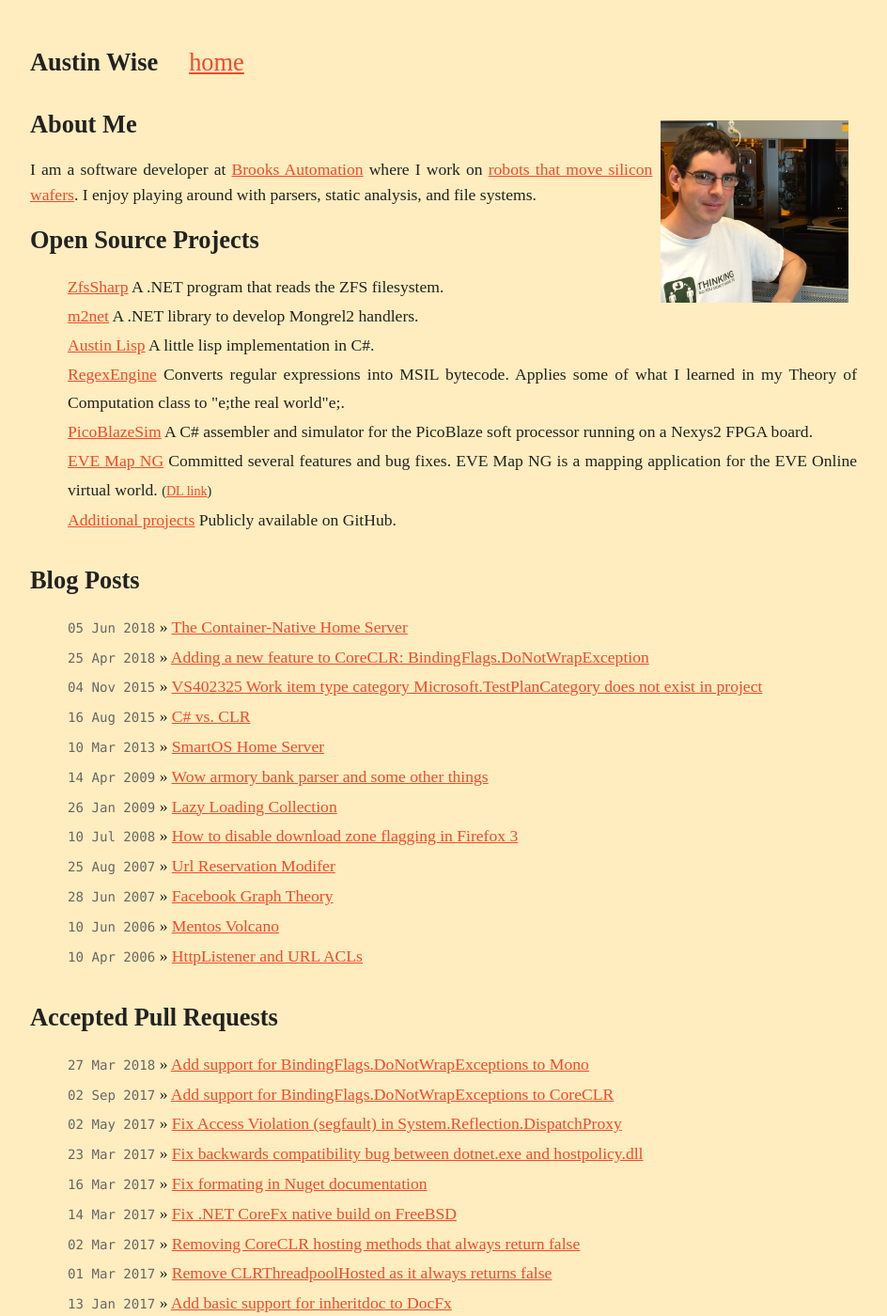
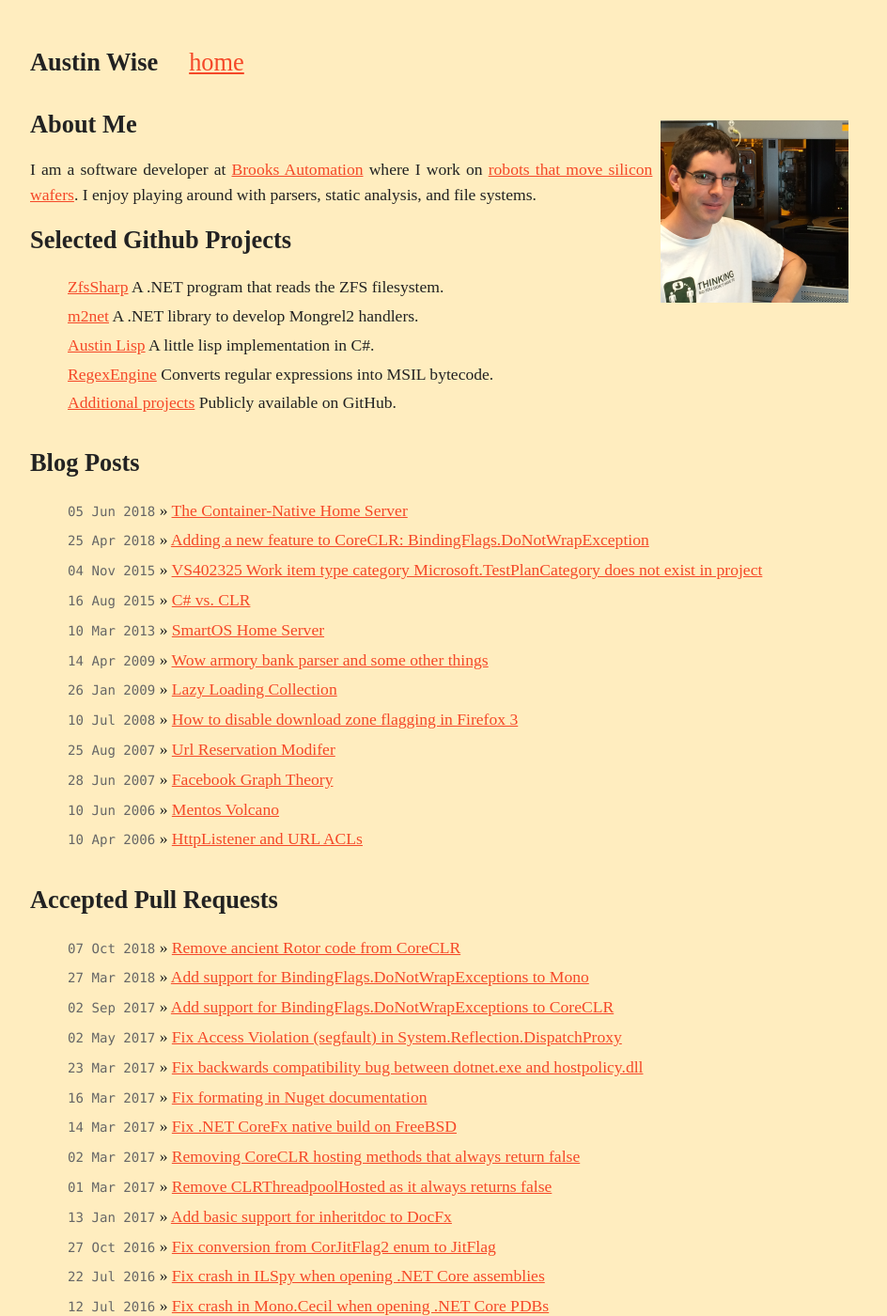
Before and after one commit to AustinWise/austinwise.github.com, a Jekyll site: the page built from index.html, in a window 1280 px wide and 1400 px high. Shown: the whole window at 94% size, without its empty margins (168-1112 px from the left). Built offline with Jekyll 4.4.1, drawn with Linux system fonts in a browser that asks for light colours.

Commit message:
Update project and pull request list.

```diff
--- a/index.html
+++ b/index.html
@@ -11,14 +11,12 @@ title: Home
 	I enjoy playing around with parsers, static analysis, and file systems.
 </div>
 
-<h2>Open Source Projects</h2>
+<h2>Selected Github Projects</h2>
 <ul class="posts">
-	<li><a href="https://github.com/AustinWise/ZfsSharp/"> ZfsSharp</a> A .NET program that reads the ZFS filesystem.</li>
+	<li><a href="https://github.com/AustinWise/ZfsSharp/">ZfsSharp</a> A .NET program that reads the ZFS filesystem.</li>
 	<li><a href="https://github.com/AustinWise/m2net">m2net</a> A .NET library to develop Mongrel2 handlers.</li>
 	<li><a href="https://github.com/AustinWise/AustinLisp">Austin Lisp</a> A little lisp implementation in C#.</li>
-	<li><a href="https://github.com/AustinWise/RegexEngine">RegexEngine</a> Converts regular expressions into MSIL bytecode.  Applies some of what I learned in my Theory of Computation class to &quote;the real world&quote;.</li>
-	<li><a href="https://github.com/AustinWise/PicoblazeSim">PicoBlazeSim</a> A C# assembler and simulator for the PicoBlaze soft processor running on a Nexys2 FPGA board.</li>
-	<li><a href="http://code.google.com/u/AustinWise/updates">EVE Map NG</a> Committed several features and bug fixes. EVE Map NG is a mapping application for the EVE Online virtual world. <small>(<a href="http://dl.eve-files.com/media/1006/GTS_1.1.535.zip">DL link</a>)</small></li>
+	<li><a href="https://github.com/AustinWise/RegexEngine">RegexEngine</a> Converts regular expressions into MSIL bytecode.</li>
 	<li><a href="http://github.com/AustinWise/">Additional projects</a> Publicly available on GitHub.</li>
 </ul>
 
@@ -35,7 +33,10 @@ title: Home
 <h2>Accepted Pull Requests</h2>
 <ul id="pr" class="posts">
 	{% for pull in site.data.pull_requests %}
+		{% if pull.pending == 'true' %}
+		{% else %}
 		<li><span>{{ pull.date | date_to_string }}</span> &raquo; <a href="{{ pull.url }}">{{ pull.title }}</a></li>
+		{% endif %}
 	{% endfor %}
 </ul>
 
```
Also changed, not shown: _data/pull_requests.csv (+6 -1 lines).
